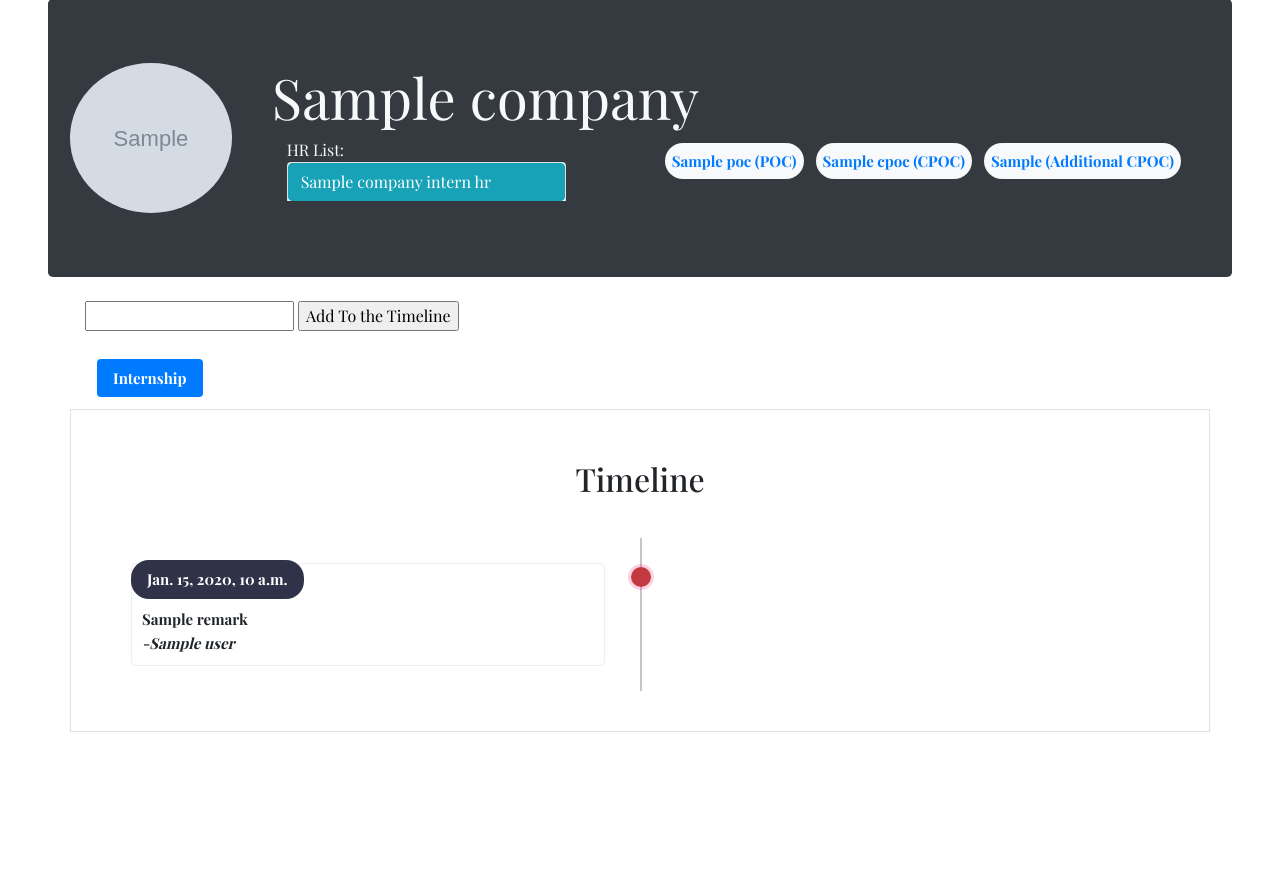
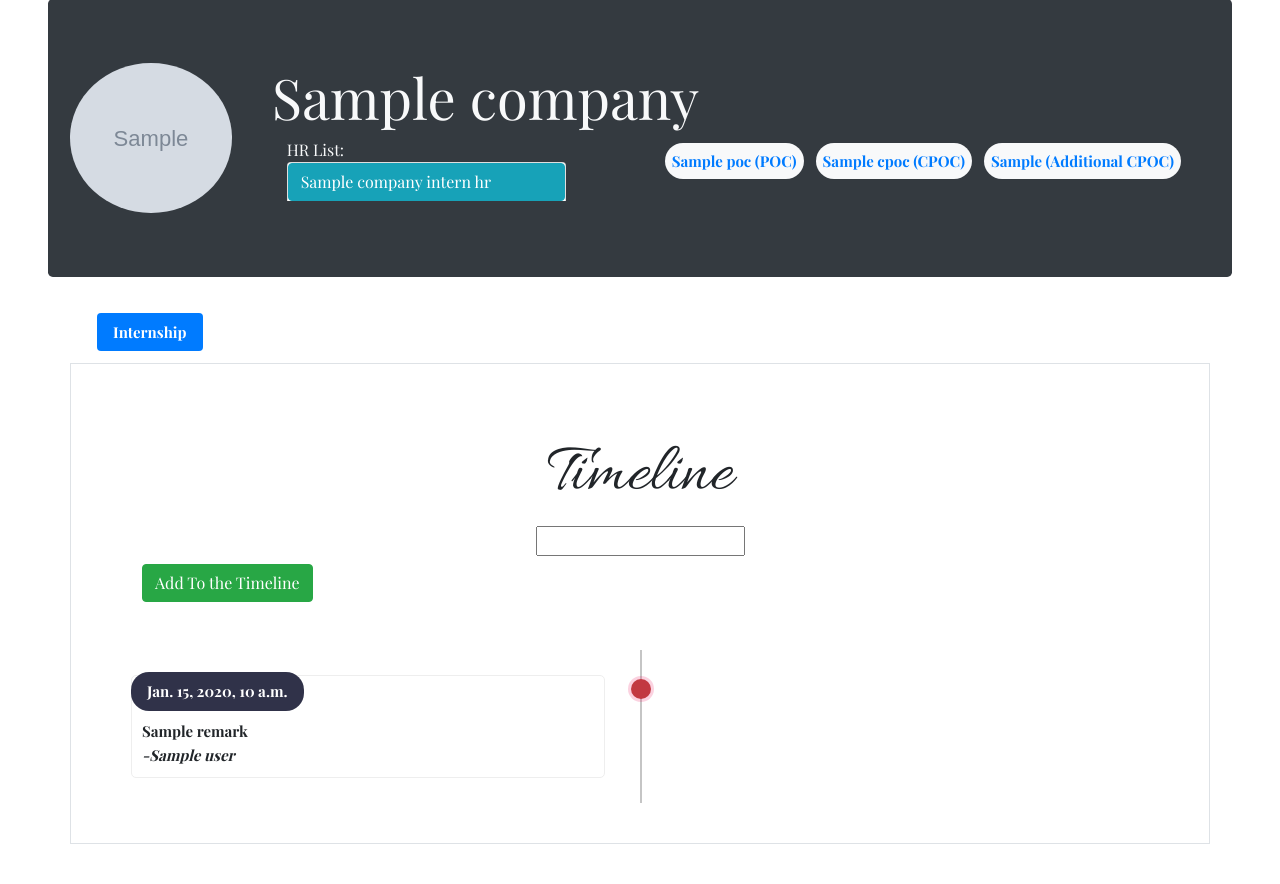
Before and after one commit to sksingh1202/CCD-Intern_and_Placement-Diary, a Django app: template diary_portal/diary/templates/diary/company_intern_remarks.html in a window 1280 px wide. Shown: the part 120-1004 px from the top of the page. Before the commit the page ends 852 px from the top, so only its background shows below. Run offline with Django 3.2, Linux system fonts and the light colour scheme; the template is opened without the code that fills it: most values are stand-ins (such as "Sample title", 1, 10 or a date in 2020); grey boxes marked "Sample" are stand-in pictures; form fields are guessed from the names that the template uses; some libraries are stand-ins or nearby versions.

Commit message:
Added styling to the 'Add to timeline' textarea

```diff
--- a/diary_portal/diary/static/diary/timeline.css
+++ b/diary_portal/diary/static/diary/timeline.css
@@ -1,8 +1,12 @@
 ul.nav.nav-tabs{
 
 }
+h2{
+    font-family: 'Allura';
+    font-size: 70px;
+}
 .title{
-    margin-top:50px;
+    margin-top:70px;
 }
 .timeline{
     margin-top:40px;
--- a/diary_portal/diary/templates/diary/base.html
+++ b/diary_portal/diary/templates/diary/base.html
@@ -8,11 +8,13 @@
     <link href="https://fonts.googleapis.com/css2?family=Playfair+Display:wght@400;500;600;700&family=Roboto&display=swap" rel="stylesheet">
     <link href="https://fonts.googleapis.com/css2?family=Allura&display=swap" rel="stylesheet">
     <link rel="stylesheet" href="https://cdnjs.cloudflare.com/ajax/libs/font-awesome/4.7.0/css/font-awesome.min.css">
+    <link href="https://fonts.googleapis.com/css2?family=VT323&display=swap" rel="stylesheet">
     <link rel="stylesheet" type="text/css" href="{% static 'diary/base.css' %}">
     <link rel="stylesheet" type="text/css" href="{% static 'diary/company_list.css' %}">
     <link rel="stylesheet" type="text/css" href="{% static 'diary/company_create.css' %}">
     <link rel="stylesheet" type="text/css" href="{% static 'diary/company_intern_remarks.css' %}">
     <link rel="stylesheet" type="text/css" href="{% static 'diary/timeline.css' %}">
+    <link rel="stylesheet" type="text/css" href="{% static 'diary/not_allowed.css' %}">
 
     <title>Diary Portal</title>
   </head>
@@ -32,6 +34,7 @@
   </body>
 
 <!-- JS, Popper.js, and jQuery -->
+  <script type="text/javascript" src="{% static 'diary/not_allowed.js' %}"></script>
   <script src="https://code.jquery.com/jquery-3.5.1.slim.min.js" integrity="sha384-DfXdz2htPH0lsSSs5nCTpuj/zy4C+OGpamoFVy38MVBnE+IbbVYUew+OrCXaRkfj" crossorigin="anonymous"></script>
   <script src="https://cdn.jsdelivr.net/npm/popper.js@1.16.1/dist/umd/popper.min.js" integrity="sha384-9/reFTGAW83EW2RDu2S0VKaIzap3H66lZH81PoYlFhbGU+6BZp6G7niu735Sk7lN" crossorigin="anonymous"></script>
   <script src="https://stackpath.bootstrapcdn.com/bootstrap/4.5.1/js/bootstrap.min.js" integrity="sha384-XEerZL0cuoUbHE4nZReLT7nx9gQrQreJekYhJD9WNWhH8nEW+0c5qq7aIo2Wl30J" crossorigin="anonymous"></script>
--- a/diary_portal/diary/templates/diary/company_intern_remarks.html
+++ b/diary_portal/diary/templates/diary/company_intern_remarks.html
@@ -55,15 +55,6 @@
   </div>
 
   <div class="container ">
-    <div class="form-group">
-      {# <label for="inputRemark">Add Remark:</label> #}
-      {# <input type="text" class="form-control" id="inputRemark" placeholder="First Call"> #}
-      <form id="inputRemark" method="post">
-        {% csrf_token %}
-        {{form.remark}}
-        <input type="submit" value="Add To the Timeline">
-      </form>
-    </div>
     <ul class="nav nav-pills ">
       <li class="nav-item ">
         {% if company.internship %}
@@ -80,6 +71,19 @@
   <section>
     <div class="container border">
       <div class="title text-center"><h2>Timeline</h2></div>
+      <div class="form-group">
+      {# <label for="inputRemark">Add Remark:</label> #}
+      {# <input type="text" class="form-control" id="inputRemark" placeholder="First Call"> #}
+      <form id="inputRemark" method="post">
+        {% csrf_token %}
+        <div class="d-flex justify-content-center">
+          {{form.remark}}
+        </div>
+        <div class="d-flex justify-content-start ml-5">
+          <input class="btn btn-success m-2 d-flex justify-content-center" type="submit" value="Add To the Timeline">
+        </div>
+      </form>
+    </div>
       <div class="timeline">
         <ul>
           {% for rem in intern_remarks_list %}
```
Also changed, not shown: diary_portal/diary/templates/diary/company_placement_remarks.html (+24 -12 lines).
